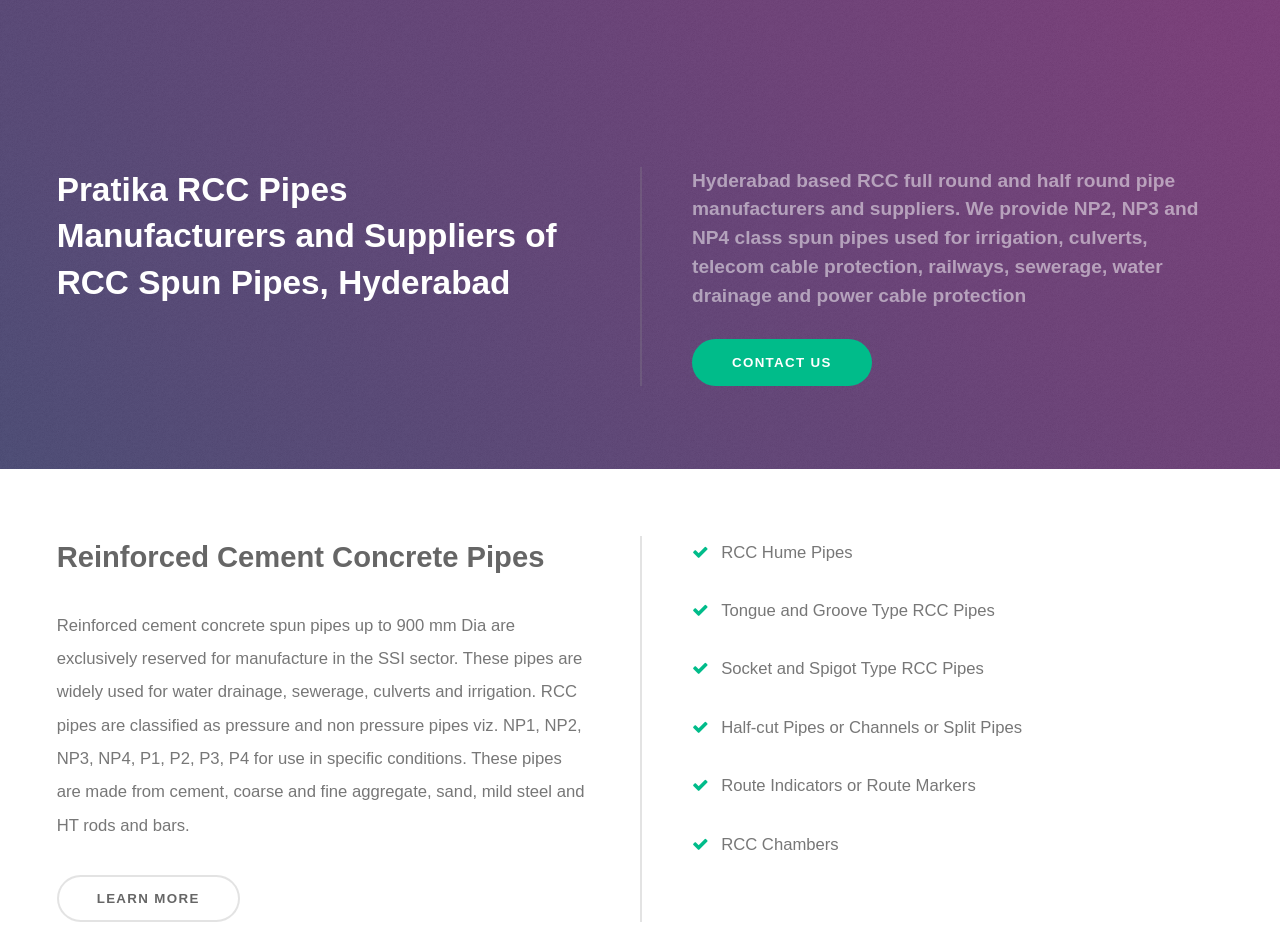
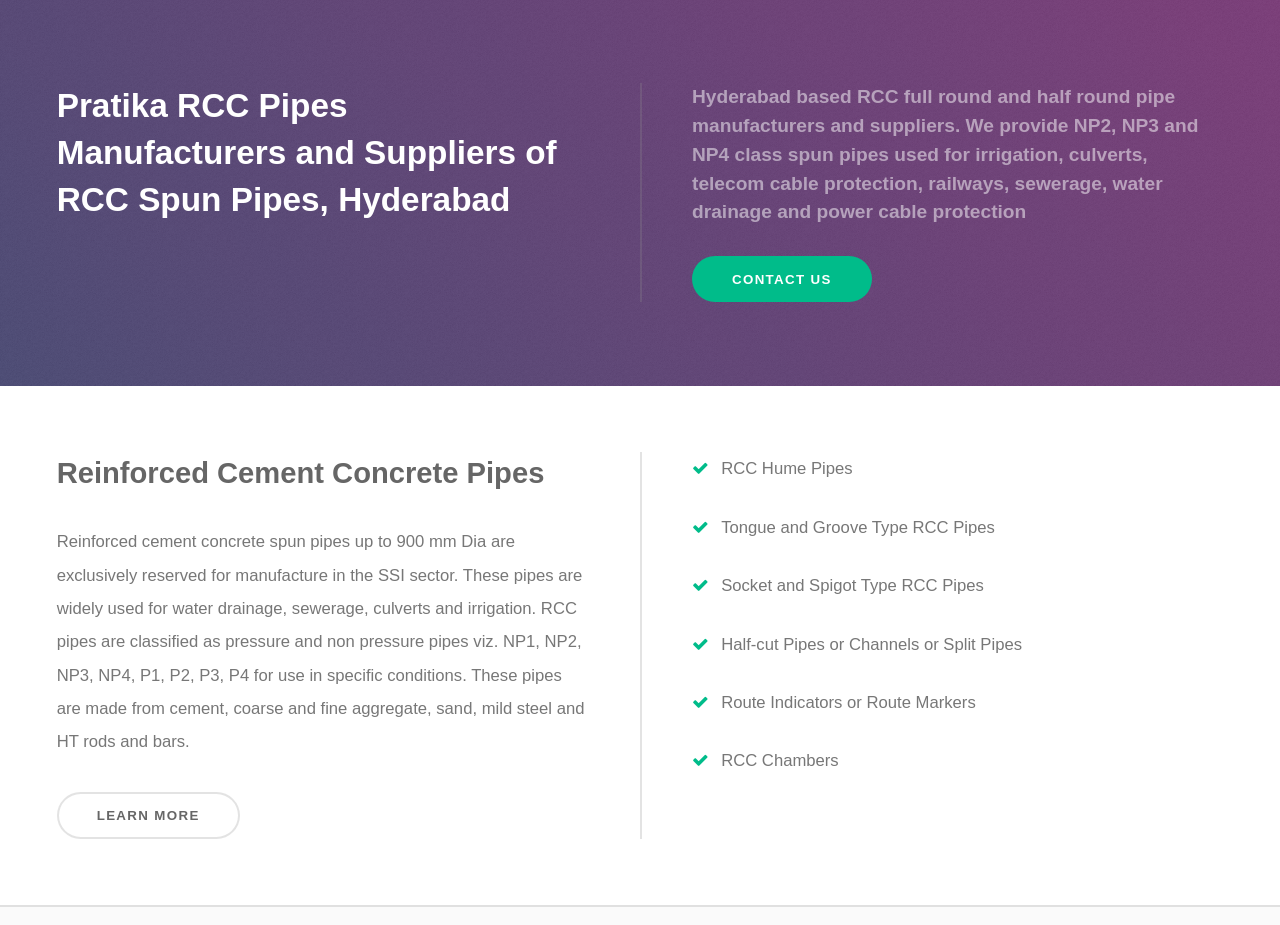
Before and after one commit to rccpipes/rccpipes.github.io, a plain HTML site: page index.html in a window 1280 px wide. Shown: the top 925 px of the page. Drawn offline with Linux system fonts and the light colour scheme.

Commit message:
Update main.css

```diff
--- a/assets/css/main.css
+++ b/assets/css/main.css
@@ -3229,7 +3229,7 @@
 		@media screen and (max-width: 1366px) {
 
 			#banner {
-				padding: 10em 2.5em 3em;
+				padding: 5em 2.5em 3em;
 			}
 
 				#banner h2, #banner h1 {
```
